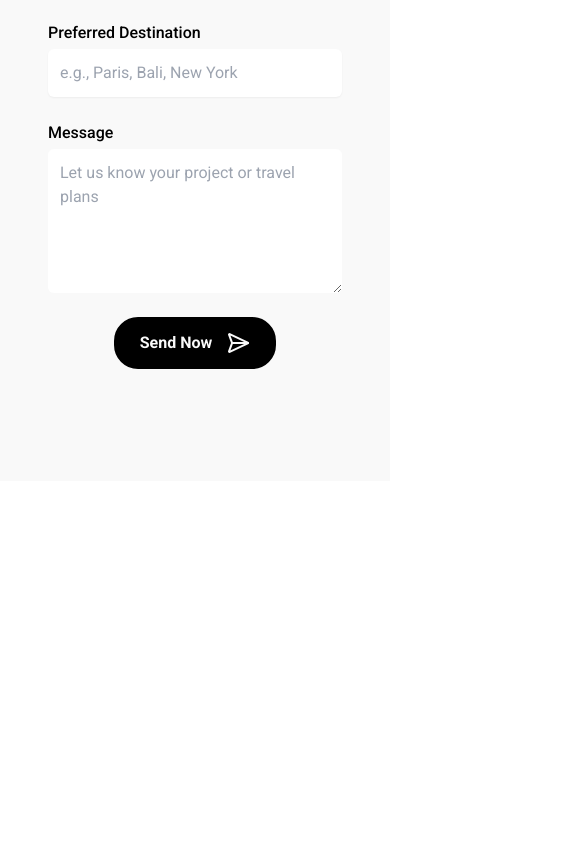
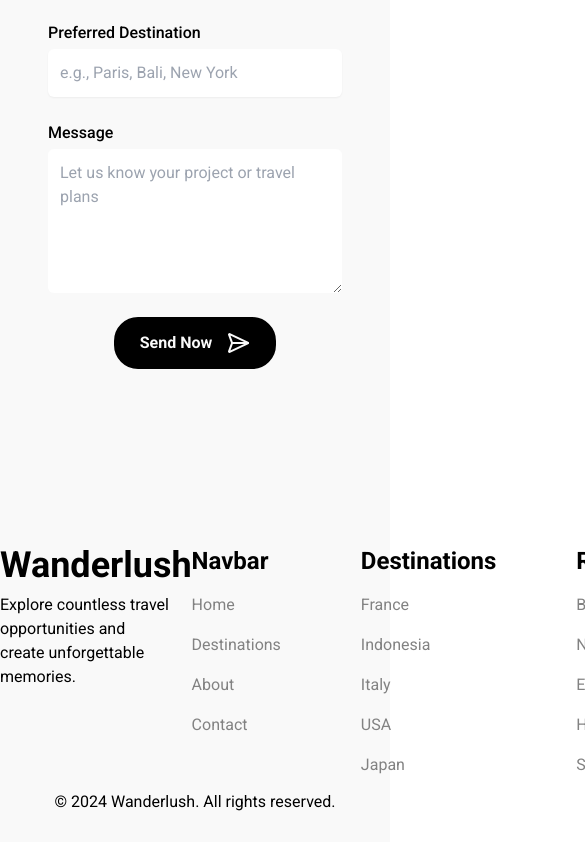
Before and after one commit to damar-glh/wanderlust, a website: page dist/Home.html in a window 390 px wide. Shown: the part 4775-5617 px from the top of the page, 585 px wide, since content can reach past the window. Before the commit the page ends 5256 px from the top, so only its background shows below. Drawn offline with Linux system fonts and the light colour scheme.

Commit message:
feat: footer page, not with responsive mobile

```diff
--- a/dist/Home.html
+++ b/dist/Home.html
@@ -253,11 +253,14 @@
                 <div class="flex flex-col md:flex-row md:space-x-6 space-y-6 md:space-y-0">
                     <div class="flex-1">
                         <label for="name" class="block font-medium">Your name</label>
-                        <input type="text" id="name" name="name" placeholder="Your name" class="mt-1 block w-full p-3 rounded-md shadow-sm focus:border-color-pallet-denary" required>
+                        <input type="text" id="name" name="name" placeholder="Your name"
+                               class="mt-1 block w-full p-3 rounded-md shadow-sm focus:border-color-pallet-denary"
+                               required>
                     </div>
                     <div class="flex-1">
                         <label for="email" class="block font-medium">Your email</label>
-                        <input type="email" id="email" name="email" placeholder="you@example.com" class="mt-1 block w-full p-3 rounded-md shadow-sm" required>
+                        <input type="email" id="email" name="email" placeholder="you@example.com"
+                               class="mt-1 block w-full p-3 rounded-md shadow-sm" required>
                     </div>
                 </div>
                 <div class="flex flex-col md:flex-row md:space-x-6 space-y-6 md:space-y-0">
@@ -285,21 +288,66 @@
                 <div class="flex flex-col md:flex-row md:space-x-6 space-y-6 md:space-y-0">
                     <div class="flex-1">
                         <label for="destination" class="block font-medium">Preferred Destination</label>
-                        <input type="text" id="destination" name="destination" placeholder="e.g., Paris, Bali, New York" class="mt-1 block w-full p-3 rounded-md shadow-sm" required>
+                        <input type="text" id="destination" name="destination" placeholder="e.g., Paris, Bali, New York"
+                               class="mt-1 block w-full p-3 rounded-md shadow-sm" required>
                     </div>
                 </div>
                 <div>
                     <label for="message" class="block font-medium">Message</label>
-                    <textarea id="message" name="message" rows="5" placeholder="Let us know your project or travel plans" class="mt-1 block w-full p-3 rounded-md"></textarea>
+                    <textarea id="message" name="message" rows="5"
+                              placeholder="Let us know your project or travel plans"
+                              class="mt-1 block w-full p-3 rounded-md"></textarea>
                 </div>
-                <button type="submit" class="flex mx-auto text-color-pallet-primary font-bold gap-3.5 py-3 px-6 rounded-3xl border-2 border-color-pallet-denary bg-color-pallet-denary hover:bg-color-pallet-primary hover:text-color-pallet-octonary ease-in-out duration-300">
-                        Send Now
-                        <svg xmlns="http://www.w3.org/2000/svg" width="24" height="24" viewBox="0 0 24 24" fill="none" stroke="currentColor" stroke-width="2" stroke-linecap="round" stroke-linejoin="round" class="lucide lucide-send-horizontal"><path d="M3.714 3.048a.498.498 0 0 0-.683.627l2.843 7.627a2 2 0 0 1 0 1.396l-2.842 7.627a.498.498 0 0 0 .682.627l18-8.5a.5.5 0 0 0 0-.904z"/><path d="M6 12h16"/></svg>
-                    </button>
+                <button type="submit"
+                        class="flex mx-auto text-color-pallet-primary font-bold gap-3.5 py-3 px-6 rounded-3xl border-2 border-color-pallet-denary bg-color-pallet-denary hover:bg-color-pallet-primary hover:text-color-pallet-octonary ease-in-out duration-300">
+                    Send Now
+                    <svg xmlns="http://www.w3.org/2000/svg" width="24" height="24" viewBox="0 0 24 24" fill="none"
+                         stroke="currentColor" stroke-width="2" stroke-linecap="round" stroke-linejoin="round"
+                         class="lucide lucide-send-horizontal">
+                        <path d="M3.714 3.048a.498.498 0 0 0-.683.627l2.843 7.627a2 2 0 0 1 0 1.396l-2.842 7.627a.498.498 0 0 0 .682.627l18-8.5a.5.5 0 0 0 0-.904z"/>
+                        <path d="M6 12h16"/>
+                    </svg>
+                </button>
             </form>
         </div>
     </div>
 </section>
+<footer id="footer" class="py-16 bg-color-pallet-primary h-1/3 w-full">
+    <div class="container mx-auto flex justify-around">
+        <div class="flex flex-col mb-7 md:mb-0">
+            <div class="text-4xl font-bold ">Wanderlush</div>
+            <p class="text-base mt-2">Explore countless travel opportunities and <br> create unforgettable memories.</p>
+        </div>
+        <div class="flex items-start gap-20">
+            <div class="flex flex-col space-y-4 mb-7 md:mb-0">
+                <h4 class="font-semibold text-2xl">Navbar</h4>
+                <a href="#" class="text-color-pallet-quinary hover:text-color-pallet-denary">Home</a>
+                <a href="#" class="text-color-pallet-quinary hover:text-color-pallet-denary">Destinations</a>
+                <a href="#" class="text-color-pallet-quinary hover:text-color-pallet-denary">About</a>
+                <a href="#" class="text-color-pallet-quinary hover:text-color-pallet-denary">Contact</a>
+            </div>
+            <div class="flex flex-col space-y-4 mb-7 md:mb-0">
+                <h4 class="font-semibold text-2xl">Destinations</h4>
+                <a href="#" class="text-color-pallet-quinary hover:text-color-pallet-denary">France</a>
+                <a href="#" class="text-color-pallet-quinary hover:text-color-pallet-denary">Indonesia</a>
+                <a href="#" class="text-color-pallet-quinary hover:text-color-pallet-denary">Italy</a>
+                <a href="#" class="text-color-pallet-quinary hover:text-color-pallet-denary">USA</a>
+                <a href="#" class="text-color-pallet-quinary hover:text-color-pallet-denary">Japan</a>
+            </div>
+            <div class="flex flex-col space-y-4 mb-7 md:mb-0">
+                <h4 class="font-semibold text-2xl">Resources</h4>
+                <a href="#" class="text-color-pallet-quinary hover:text-color-pallet-denary">Blog</a>
+                <a href="#" class="text-color-pallet-quinary hover:text-color-pallet-denary">Newsletter</a>
+                <a href="#" class="text-color-pallet-quinary hover:text-color-pallet-denary">Events</a>
+                <a href="#" class="text-color-pallet-quinary hover:text-color-pallet-denary">Help Centre</a>
+                <a href="#" class="text-color-pallet-quinary hover:text-color-pallet-denary">Support</a>
+            </div>
+        </div>
+    </div>
+</footer>
+<footer id="copy-right" class="w-full bg-color-pallet-primary p-7">
+    <p class="text-center">© 2024 Wanderlush. All rights reserved.</p>
+</footer>
 <script src="./js/app.js"></script>
 </body>
 </html>
```
Also changed, not shown: dist/css/styles.css.
